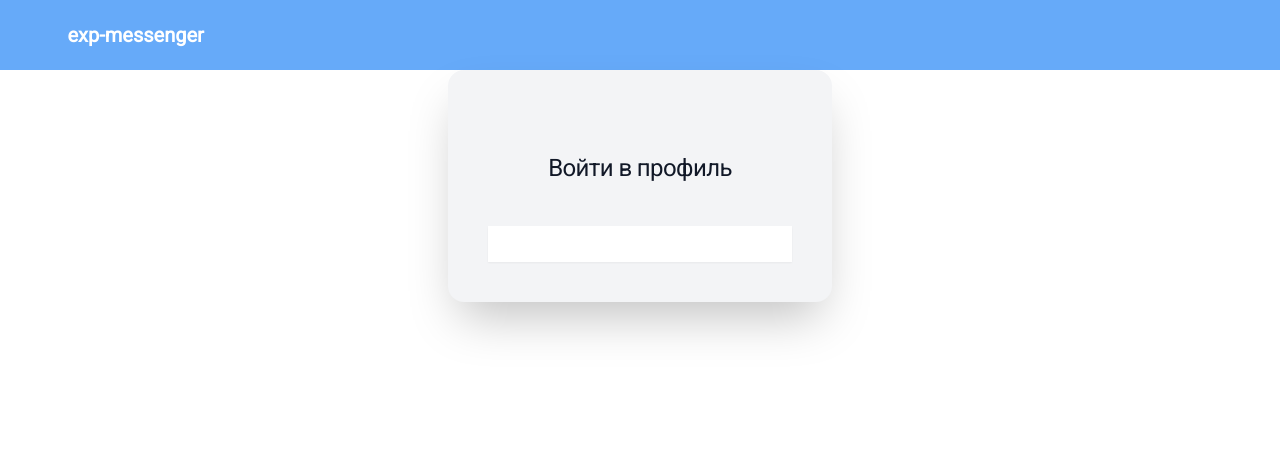
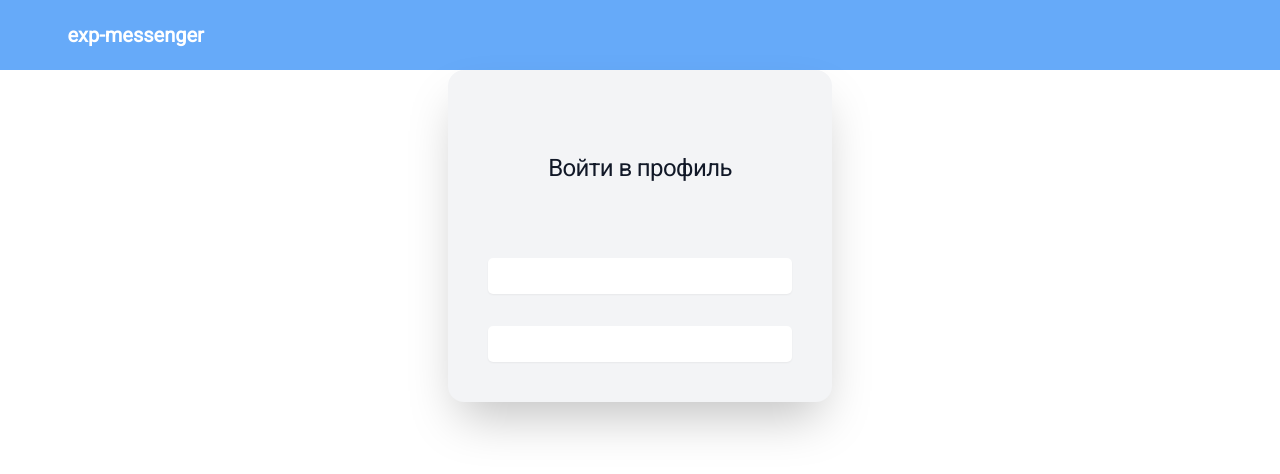
Before and after one commit to Russs11/exp-messenger, a Next.js app in the folder client/: page /auth in a window 1280 px wide. Shown: the top 474 px of the page. Built offline with nearby package versions, Linux system fonts and the light colour scheme.

Commit message:
h19.04.2025_auth form

```diff
--- a/client/src/app/auth/auth.tsx
+++ b/client/src/app/auth/auth.tsx
@@ -1,8 +1,6 @@
 'use client'
 import InputField from '../components/inputField/inputField'
 import styles from './auth.module.scss'
-
-
 
 export default function Auth() {
   return (
@@ -10,12 +8,20 @@ export default function Auth() {
       <div className={styles.authContainer}>
         <div className={styles.authHeading}>Войти в профиль</div>
         <div className={styles.authForm}>
+          <form>
             <InputField
               id='email'
               type='login'
               placeholder='Введите логин'
               label='Логин'
             />
+            <InputField
+              id='email'
+              type='login'
+              placeholder='Введите логин'
+              label='Логин'
+            />
+          </form>
         </div>
       </div>
     </div>
--- a/client/src/app/components/inputField/inputField.module.scss
+++ b/client/src/app/components/inputField/inputField.module.scss
@@ -1,10 +1,17 @@
+.label {
+	display: block;
+}
+.mt2{
+	margin-top: 2rem;
+}
 .inputField {
 	display: block;
 	width: 100%;
-	border-radius: calc(var(--radius) - 2px);
+	margin-top: 1.5 rem;
+	margin-bottom: 1.5 rem;
+	border-radius: 5px;
 	border-width: 0px;
-	padding-top: 0.375rem; /* 6px */
-	padding-bottom: 0.375rem;
+	padding: 0.375rem;
 	box-shadow: 0 1px 2px 0 rgb(0 0 0 / 0.05);
 	outline: 2px solid transparent;
 	outline-offset: 2px;
--- a/client/src/app/components/inputField/inputField.tsx
+++ b/client/src/app/components/inputField/inputField.tsx
@@ -1,8 +1,5 @@
-import { DetailedHTMLProps, HTMLAttributes, ReactElement } from 'react'
+import { DetailedHTMLProps, HTMLAttributes } from 'react'
 import styles from './inputField.module.scss'
-
-
-
 
 interface IInputFieldProps
   extends DetailedHTMLProps<
@@ -33,8 +30,8 @@ export default function InputField({
 }: IInputFieldProps) {
   return (
     <div>
-      <label htmlFor={id}></label>
-      <div>
+      <label htmlFor={id} className={styles.label}></label>
+      <div className={styles.mt2}>
         <input className={styles.inputField} type={type} />
       </div>
     </div>
```
Lines whose indentation alone changed are shown as unchanged.
